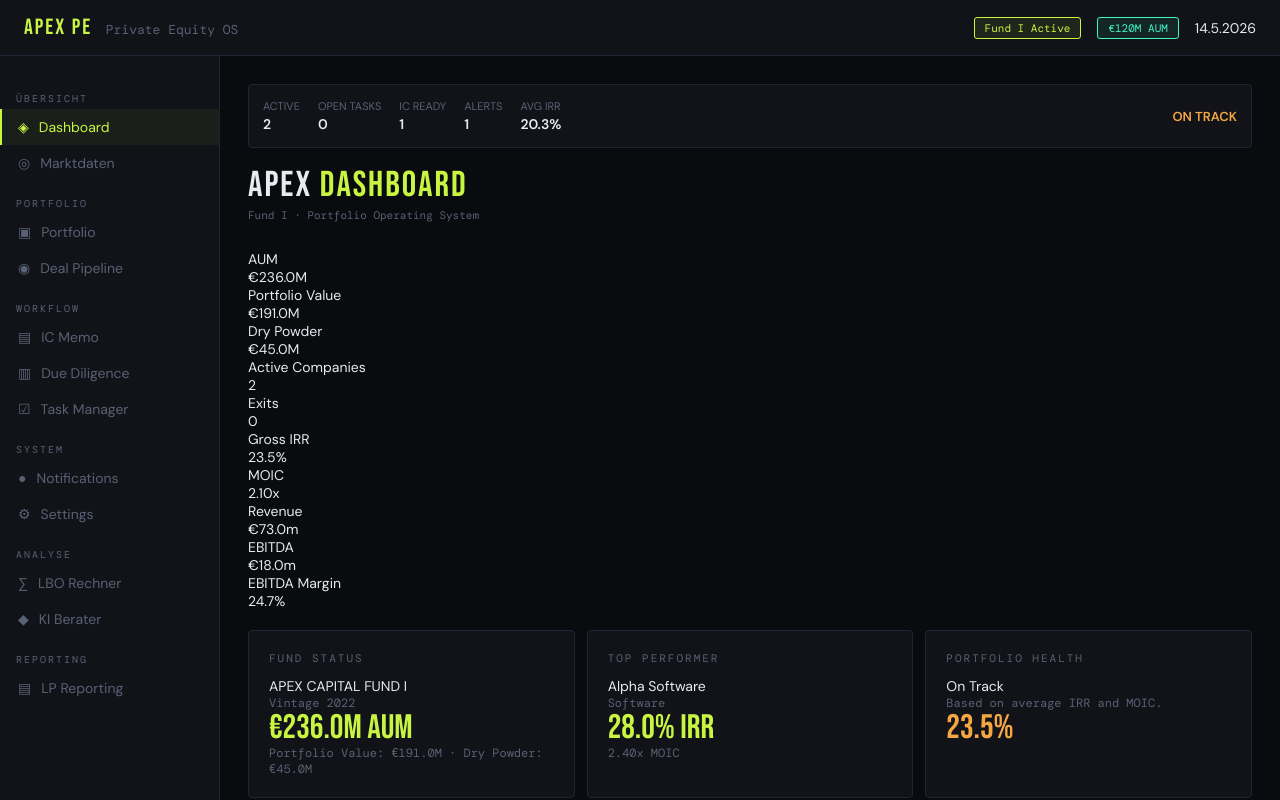
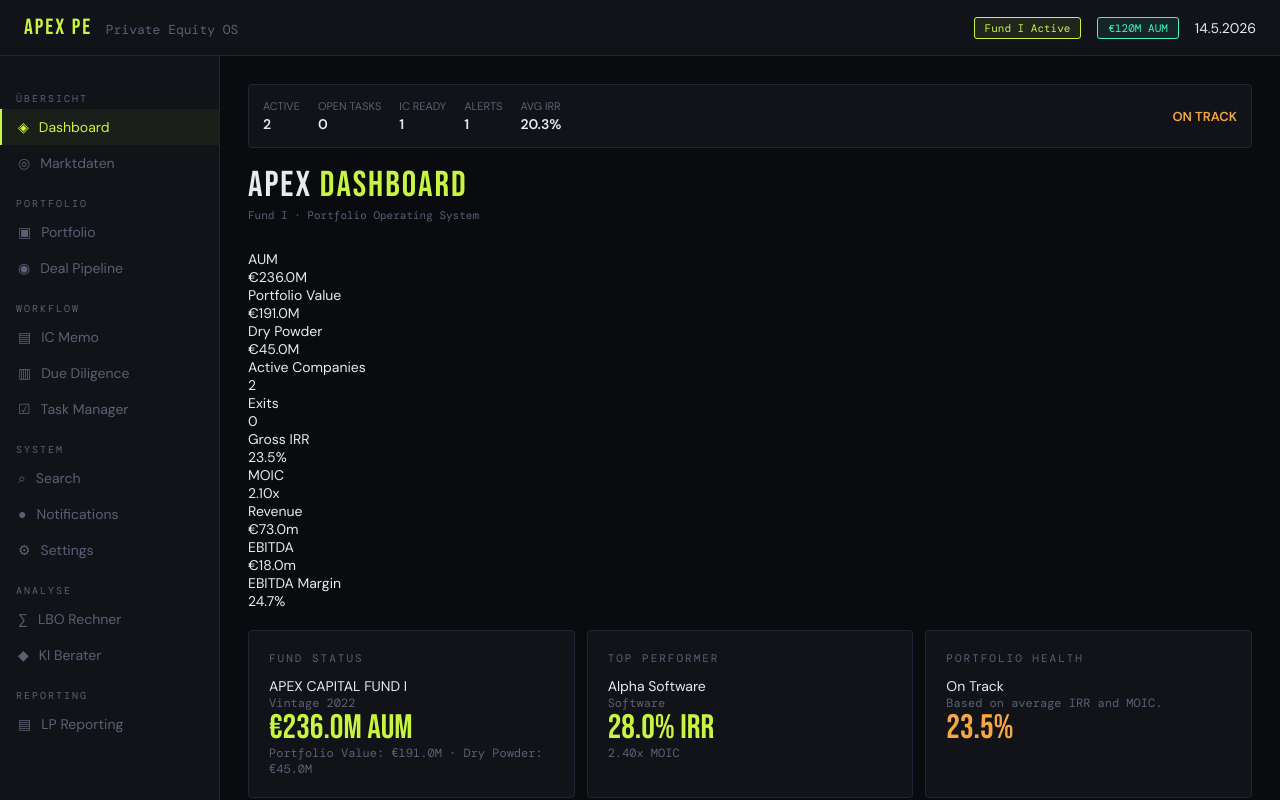
Before and after one commit to somatic3000-dev/apex-pe-app, a React (Vite) app: page / in a window 1280 px wide. Shown: the top 800 px of the page. Built offline with nearby package versions, Linux system fonts and the light colour scheme; a web font is replaced by a local one.

Commit message:
mockData.js aktualisieren

```diff
--- a/src/data/mockData.js
+++ b/src/data/mockData.js
@@ -151,6 +151,13 @@ export const NAV = [
   },
 
   {
+    id: "search",
+    label: "Search",
+    icon: "⌕",
+    section: "SYSTEM",
+  },
+
+  {
     id: "notifications",
     label: "Notifications",
     icon: "●",
```
